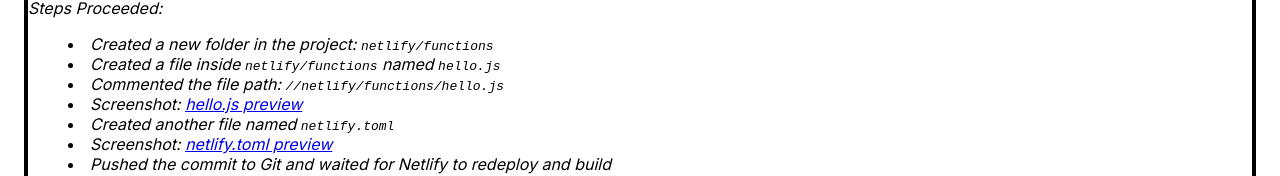
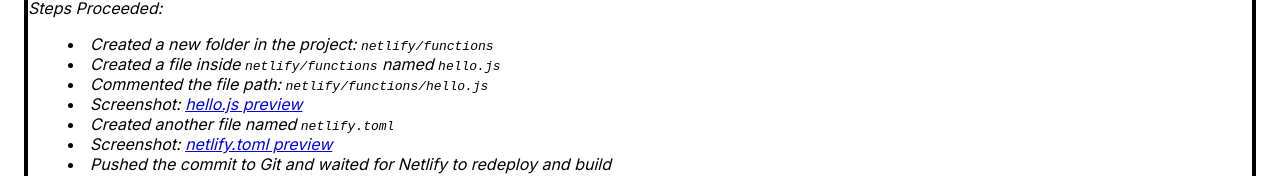
Before and after one commit to zenohj/netlify-assessment, a Next.js app: page / in a window 1280 px wide. Shown: the part 1680-1856 px from the top of the page. Built offline with nearby package versions, Linux system fonts and the light colour scheme.

Commit message:
comment fixed

```diff
--- a/app/page.tsx
+++ b/app/page.tsx
@@ -113,7 +113,7 @@
   <ul className="list-disc list-inside text-gray-100 italic mb-4">
     <li>Created a new folder in the project: <code>netlify/functions</code></li>
     <li>Created a file inside <code>netlify/functions</code> named <code>hello.js</code></li>
-    <li>Commented the file path: <code>//netlify/functions/hello.js</code></li>
+    <li>Commented the file path: <code>netlify/functions/hello.js</code></li>
     <li>Screenshot: <a href="https://imgur.com/a/u0rjmq5" target="_blank" rel="noopener noreferrer" className="text-hokageOrange underline hover:text-white">hello.js preview</a></li>
     <li>Created another file named <code>netlify.toml</code></li>
     <li>Screenshot: <a href="https://imgur.com/a/ZTyYAkz" target="_blank" rel="noopener noreferrer" className="text-hokageOrange underline hover:text-white">netlify.toml preview</a></li>
```
